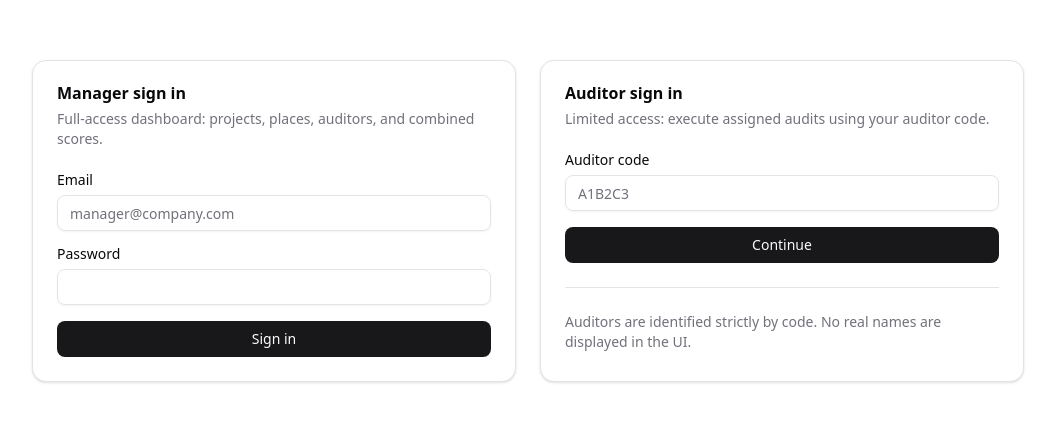
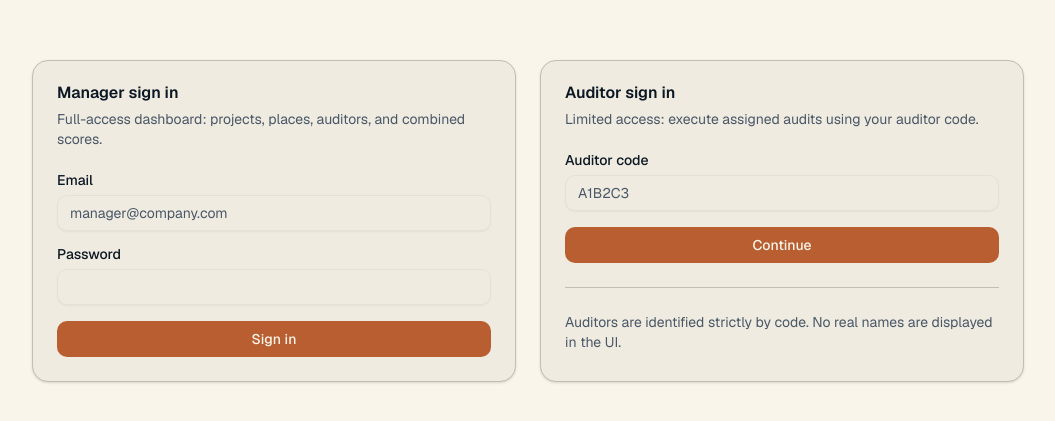
Before and after one commit to Audit-Tools-DECA-Lab-Cornell/audit-tools-playspace-frontend, a Next.js app: page /login in a window 1280 px wide. Shown: the part 179-600 px from the top of the page, without its empty margins (112-1167 px from the left). Built offline with nearby package versions, Linux system fonts and the light colour scheme.

Commit message:
change playsafe -> playspace

```diff
--- a/package.json
+++ b/package.json
@@ -1,5 +1,5 @@
 {
-	"name": "audit-tools-playsafe-frontend",
+	"name": "audit-tools-playspace-frontend",
 	"version": "0.1.0",
 	"private": true,
 	"scripts": {
--- a/src/app/(protected)/auditor/execute/[placeId]/audit-form.tsx
+++ b/src/app/(protected)/auditor/execute/[placeId]/audit-form.tsx
@@ -72,7 +72,7 @@ export function AuditExecuteForm({ placeId }: AuditExecuteFormProps) {
 	const patchDraft = useMutation({
 		mutationFn: async (input: PatchDraftInput) => {
 			const response = await api.patch(
-				`/playsafe/places/${encodeURIComponent(input.placeId)}/audits/draft`,
+				`/playspace/places/${encodeURIComponent(input.placeId)}/audits/draft`,
 				input.draft
 			);
 			return response.data;
--- a/src/app/(protected)/manager/dashboard/page.tsx
+++ b/src/app/(protected)/manager/dashboard/page.tsx
@@ -57,7 +57,7 @@ export default function ManagerDashboardPage() {
 			}
 
 			const response = await api.post<ManagerSurveyLinkResponse>(
-				`/playsafe/places/${encodeURIComponent(trimmed)}/manager-survey-link`
+				`/playspace/places/${encodeURIComponent(trimmed)}/manager-survey-link`
 			);
 			return response.data;
 		},
--- a/src/app/globals.css
+++ b/src/app/globals.css
@@ -1,10 +1,28 @@
+/** Step 0: Load the Tailwind config with custom utilities. */
+@config "../../tailwind.config.ts";
 @import "tailwindcss";
 @import "tw-animate-css";
 @import "shadcn/tailwind.css";
 
+/** Step 1: Enable class-based dark mode styling. */
 @custom-variant dark (&:is(.dark *));
 
+/** Step 2: Declare semantic tokens for Tailwind utilities. */
 @theme inline {
+	--color-canvas: var(--canvas);
+	--color-ink: var(--ink);
+	--color-ink-muted: var(--ink-muted);
+	--color-surface: var(--surface);
+	--color-surface-raised: var(--surface-raised);
+	--color-surface-sunken: var(--surface-sunken);
+	--color-focus: var(--focus);
+	--color-accent-terracotta: var(--accent-terracotta);
+	--color-accent-moss: var(--accent-moss);
+	--color-accent-slate: var(--accent-slate);
+	--color-status-syncing: var(--status-syncing);
+	--color-status-success: var(--status-success);
+	--color-status-warning: var(--status-warning);
+	--color-status-danger: var(--status-danger);
 	--color-background: var(--background);
 	--color-foreground: var(--foreground);
 	--font-sans: var(--font-geist-sans);
@@ -48,79 +66,187 @@
 }
 
 :root {
-	--radius: 0.625rem;
-	--background: oklch(1 0 0);
-	--foreground: oklch(0.141 0.005 285.823);
-	--card: oklch(1 0 0);
-	--card-foreground: oklch(0.141 0.005 285.823);
-	--popover: oklch(1 0 0);
-	--popover-foreground: oklch(0.141 0.005 285.823);
-	--primary: oklch(0.21 0.006 285.885);
-	--primary-foreground: oklch(0.985 0 0);
-	--secondary: oklch(0.967 0.001 286.375);
-	--secondary-foreground: oklch(0.21 0.006 285.885);
-	--muted: oklch(0.967 0.001 286.375);
-	--muted-foreground: oklch(0.552 0.016 285.938);
-	--accent: oklch(0.967 0.001 286.375);
-	--accent-foreground: oklch(0.21 0.006 285.885);
-	--destructive: oklch(0.577 0.245 27.325);
-	--border: oklch(0.92 0.004 286.32);
-	--input: oklch(0.92 0.004 286.32);
-	--ring: oklch(0.705 0.015 286.067);
-	--chart-1: oklch(0.646 0.222 41.116);
-	--chart-2: oklch(0.6 0.118 184.704);
-	--chart-3: oklch(0.398 0.07 227.392);
-	--chart-4: oklch(0.828 0.189 84.429);
-	--chart-5: oklch(0.769 0.188 70.08);
-	--sidebar: oklch(0.985 0 0);
-	--sidebar-foreground: oklch(0.141 0.005 285.823);
-	--sidebar-primary: oklch(0.21 0.006 285.885);
-	--sidebar-primary-foreground: oklch(0.985 0 0);
-	--sidebar-accent: oklch(0.967 0.001 286.375);
-	--sidebar-accent-foreground: oklch(0.21 0.006 285.885);
-	--sidebar-border: oklch(0.92 0.004 286.32);
-	--sidebar-ring: oklch(0.705 0.015 286.067);
+	/** Step 3: Core palette tuned for bright outdoor use. */
+	--radius: 0.75rem;
+	--canvas: oklch(0.97 0.015 90);
+	--surface: oklch(0.94 0.015 90);
+	--surface-raised: oklch(0.985 0.012 90);
+	--surface-sunken: oklch(0.91 0.015 90);
+	--ink: oklch(0.2 0.03 250);
+	--ink-muted: oklch(0.45 0.03 250);
+	--edge: oklch(0.8 0.02 85);
+	--focus: oklch(0.6 0.12 45);
+	--accent-terracotta: oklch(0.58 0.13 45);
+	--accent-moss: oklch(0.55 0.08 145);
+	--accent-slate: oklch(0.34 0.03 250);
+	--status-syncing: oklch(0.58 0.1 210);
+	--status-success: oklch(0.6 0.09 145);
+	--status-warning: oklch(0.72 0.09 85);
+	--status-danger: oklch(0.55 0.16 35);
+	--shadow-key: oklch(0.2 0.03 250 / 0.18);
+	--shadow-ambient: oklch(0.2 0.03 250 / 0.1);
+	--shadow-inset: oklch(0.2 0.03 250 / 0.14);
+	--shadow-border: oklch(0.2 0.03 250 / 0.1);
+	--shadow-highlight: oklch(1 0 0 / 0.7);
+
+	/** Step 4: Compatibility tokens for shadcn/ui defaults. */
+	--background: var(--canvas);
+	--foreground: var(--ink);
+	--card: var(--surface);
+	--card-foreground: var(--ink);
+	--popover: var(--surface-raised);
+	--popover-foreground: var(--ink);
+	--primary: var(--accent-terracotta);
+	--primary-foreground: var(--canvas);
+	--secondary: var(--surface-sunken);
+	--secondary-foreground: var(--ink);
+	--muted: var(--surface-sunken);
+	--muted-foreground: var(--ink-muted);
+	--accent: var(--accent-moss);
+	--accent-foreground: var(--canvas);
+	--destructive: var(--status-danger);
+	--border: var(--edge);
+	--input: var(--surface-sunken);
+	--ring: var(--focus);
+	--chart-1: var(--accent-terracotta);
+	--chart-2: var(--accent-moss);
+	--chart-3: var(--status-syncing);
+	--chart-4: var(--status-warning);
+	--chart-5: var(--accent-slate);
+	--sidebar: var(--surface);
+	--sidebar-foreground: var(--ink);
+	--sidebar-primary: var(--accent-terracotta);
+	--sidebar-primary-foreground: var(--canvas);
+	--sidebar-accent: var(--surface-sunken);
+	--sidebar-accent-foreground: var(--ink);
+	--sidebar-border: var(--border);
+	--sidebar-ring: var(--focus);
 }
 
 .dark {
-	--background: oklch(0.141 0.005 285.823);
-	--foreground: oklch(0.985 0 0);
-	--card: oklch(0.21 0.006 285.885);
-	--card-foreground: oklch(0.985 0 0);
-	--popover: oklch(0.21 0.006 285.885);
-	--popover-foreground: oklch(0.985 0 0);
-	--primary: oklch(0.92 0.004 286.32);
-	--primary-foreground: oklch(0.21 0.006 285.885);
-	--secondary: oklch(0.274 0.006 286.033);
-	--secondary-foreground: oklch(0.985 0 0);
-	--muted: oklch(0.274 0.006 286.033);
-	--muted-foreground: oklch(0.705 0.015 286.067);
-	--accent: oklch(0.274 0.006 286.033);
-	--accent-foreground: oklch(0.985 0 0);
-	--destructive: oklch(0.704 0.191 22.216);
-	--border: oklch(1 0 0 / 10%);
-	--input: oklch(1 0 0 / 15%);
-	--ring: oklch(0.552 0.016 285.938);
-	--chart-1: oklch(0.488 0.243 264.376);
-	--chart-2: oklch(0.696 0.17 162.48);
-	--chart-3: oklch(0.769 0.188 70.08);
-	--chart-4: oklch(0.627 0.265 303.9);
-	--chart-5: oklch(0.645 0.246 16.439);
-	--sidebar: oklch(0.21 0.006 285.885);
-	--sidebar-foreground: oklch(0.985 0 0);
-	--sidebar-primary: oklch(0.488 0.243 264.376);
-	--sidebar-primary-foreground: oklch(0.985 0 0);
-	--sidebar-accent: oklch(0.274 0.006 286.033);
-	--sidebar-accent-foreground: oklch(0.985 0 0);
-	--sidebar-border: oklch(1 0 0 / 10%);
-	--sidebar-ring: oklch(0.552 0.016 285.938);
+	/** Step 5: Dark palette for dusk or low-light inspections. */
+	--canvas: oklch(0.18 0.02 250);
+	--surface: oklch(0.22 0.02 250);
+	--surface-raised: oklch(0.26 0.02 250);
+	--surface-sunken: oklch(0.16 0.02 250);
+	--ink: oklch(0.95 0.02 90);
+	--ink-muted: oklch(0.75 0.02 250);
+	--edge: oklch(0.32 0.02 250);
+	--focus: oklch(0.65 0.12 45);
+	--accent-terracotta: oklch(0.63 0.12 45);
+	--accent-moss: oklch(0.62 0.09 145);
+	--accent-slate: oklch(0.6 0.02 250);
+	--status-syncing: oklch(0.65 0.11 210);
+	--status-success: oklch(0.64 0.09 145);
+	--status-warning: oklch(0.75 0.09 85);
+	--status-danger: oklch(0.62 0.16 35);
+	--shadow-key: oklch(0.08 0.02 250 / 0.6);
+	--shadow-ambient: oklch(0.08 0.02 250 / 0.35);
+	--shadow-inset: oklch(0.04 0.02 250 / 0.7);
+	--shadow-border: oklch(0.05 0.02 250 / 0.5);
+	--shadow-highlight: oklch(1 0 0 / 0.08);
+
+	/** Step 6: Compatibility tokens for dark mode. */
+	--background: var(--canvas);
+	--foreground: var(--ink);
+	--card: var(--surface);
+	--card-foreground: var(--ink);
+	--popover: var(--surface-raised);
+	--popover-foreground: var(--ink);
+	--primary: var(--accent-terracotta);
+	--primary-foreground: oklch(0.12 0.01 250);
+	--secondary: var(--surface-sunken);
+	--secondary-foreground: var(--ink);
+	--muted: var(--surface-sunken);
+	--muted-foreground: var(--ink-muted);
+	--accent: var(--accent-moss);
+	--accent-foreground: oklch(0.12 0.01 250);
+	--destructive: var(--status-danger);
+	--border: var(--edge);
+	--input: var(--surface-sunken);
+	--ring: var(--focus);
+	--chart-1: var(--accent-terracotta);
+	--chart-2: var(--accent-moss);
+	--chart-3: var(--status-syncing);
+	--chart-4: var(--status-warning);
+	--chart-5: var(--accent-slate);
+	--sidebar: var(--surface);
+	--sidebar-foreground: var(--ink);
+	--sidebar-primary: var(--accent-terracotta);
+	--sidebar-primary-foreground: oklch(0.12 0.01 250);
+	--sidebar-accent: var(--surface-sunken);
+	--sidebar-accent-foreground: var(--ink);
+	--sidebar-border: var(--border);
+	--sidebar-ring: var(--focus);
 }
 
 @layer base {
 	* {
-		@apply border-border outline-ring/50;
+		@apply border-border;
 	}
 	body {
-		@apply bg-background text-foreground;
+		@apply bg-background text-foreground font-sans leading-relaxed antialiased;
+	}
+	::selection {
+		background-color: var(--accent-terracotta);
+		color: var(--canvas);
+	}
+	h1,
+	h2,
+	h3,
+	h4 {
+		@apply text-foreground font-semibold tracking-tight;
+	}
+	label {
+		@apply text-sm font-semibold text-foreground;
+	}
+	input:not([type="checkbox"]):not([type="radio"]),
+	textarea,
+	select {
+		@apply w-full rounded-field border border-border bg-input text-foreground shadow-field transition-colors duration-200;
+	}
+	input:not([type="checkbox"]):not([type="radio"]):focus-visible,
+	textarea:focus-visible,
+	select:focus-visible {
+		@apply ring-2 ring-ring ring-offset-2 ring-offset-background;
+	}
+	input::placeholder,
+	textarea::placeholder {
+		@apply text-muted-foreground;
+	}
+	textarea {
+		@apply min-h-[120px] resize-y;
+	}
+	input[type="checkbox"],
+	input[type="radio"] {
+		@apply h-5 w-5 rounded-sm border border-border bg-surface-sunken text-accent-terracotta accent-accent-terracotta;
+	}
+	input[type="checkbox"]:focus-visible,
+	input[type="radio"]:focus-visible {
+		@apply ring-2 ring-ring ring-offset-2 ring-offset-background;
+	}
+	a:focus-visible,
+	button:focus-visible,
+	[role="button"]:focus-visible {
+		@apply ring-2 ring-ring ring-offset-2 ring-offset-background;
 	}
 }
+
+@layer components {
+	/** Step 8: Reusable building blocks for audit forms. */
+	.field-card {
+		@apply rounded-card border border-border bg-card text-card-foreground shadow-card;
+	}
+	.field-card-body {
+		@apply space-y-4 p-5;
+	}
+	.field-card-title {
+		@apply text-base font-semibold text-foreground;
+	}
+	.field-card-meta {
+		@apply text-sm text-muted-foreground;
+	}
+	.field-card-section {
+		@apply space-y-2;
+	}
+}
--- a/src/lib/auth/role.ts
+++ b/src/lib/auth/role.ts
@@ -1,9 +1,9 @@
 export type UserRole = "manager" | "auditor";
 
 export const AUTH_COOKIE_NAMES = {
-	accessToken: "playsafe_access_token",
-	role: "playsafe_role",
-	auditorCode: "playsafe_auditor_code"
+	accessToken: "playspace_access_token",
+	role: "playspace_role",
+	auditorCode: "playspace_auditor_code"
 } as const;
 
 export function isUserRole(value: string): value is UserRole {
--- /dev/null
+++ b/tailwind.config.ts
@@ -0,0 +1,35 @@
+import type { Config } from "tailwindcss";
+
+/**
+ * Tailwind configuration for the Resilient Field Kit aesthetic.
+ * Step 1: Define content sources for class scanning.
+ * Step 2: Extend tokens with tactile shadows and friendly radii.
+ * Step 3: Keep the plugin list explicit and predictable.
+ */
+const config: Config = {
+	content: ["./src/**/*.{ts,tsx,js,jsx,mdx}"],
+	theme: {
+		extend: {
+			// Step 1: Provide rounded shapes that feel hand-friendly.
+			borderRadius: {
+				field: "var(--radius)",
+				card: "calc(var(--radius) + 4px)",
+				pill: "999px"
+			},
+			// Step 2: Define tactile depth for cards and inputs.
+			boxShadow: {
+				card: "0 2px 8px var(--shadow-key), 0 1px 0 var(--shadow-highlight) inset",
+				field: "inset 0 2px 3px var(--shadow-inset), inset 0 0 0 1px var(--shadow-border)",
+				lift: "0 8px 16px var(--shadow-key), 0 2px 6px var(--shadow-ambient)",
+				press: "inset 0 3px 6px var(--shadow-inset), inset 0 0 0 1px var(--shadow-border)"
+			},
+			// Step 3: Keep motion snappy for fast field work.
+			transitionTimingFunction: {
+				field: "cubic-bezier(0.2, 0.8, 0.2, 1)"
+			}
+		}
+	},
+	plugins: []
+};
+
+export default config;
```
Also changed, not shown: src/app/page.tsx (+60 -1 lines), 1 other file (tests, documents, lock files or other folders).
